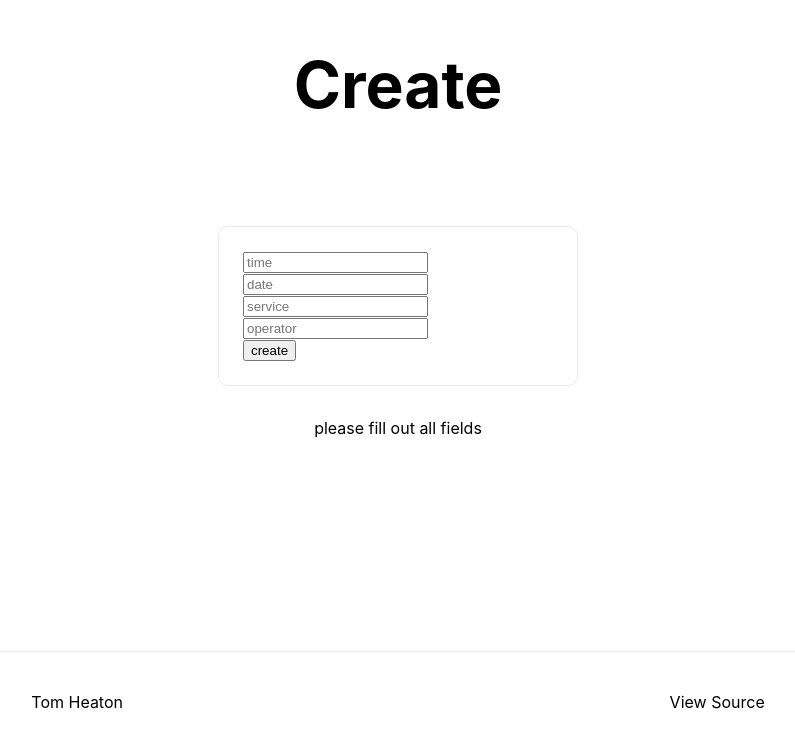
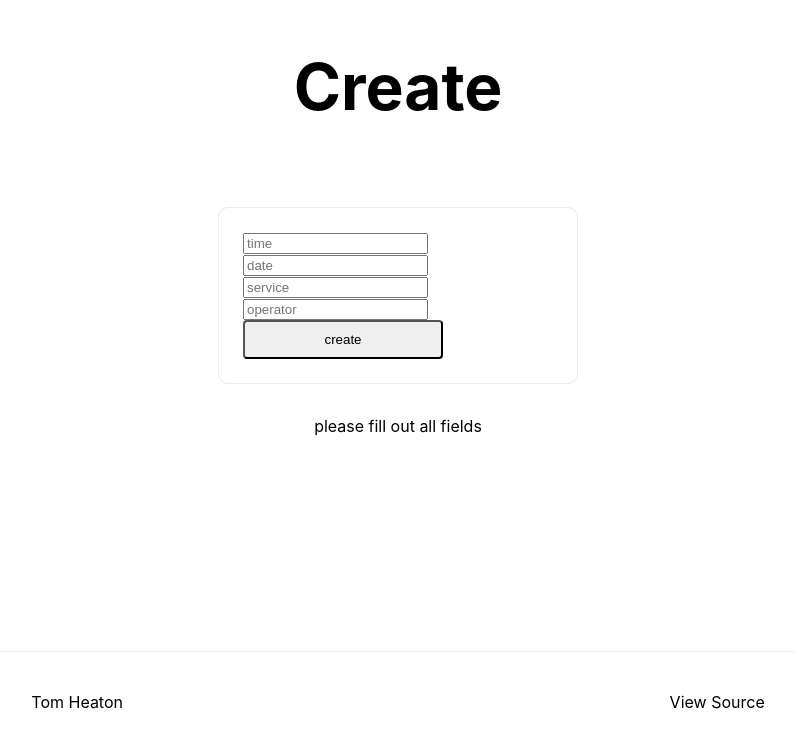
Before and after one commit to tomheaton/qr-calendar, a Next.js app: page /create in a window 1280 px wide. Shown: the part 149-896 px from the top of the page, without its empty margins (242-1037 px from the left). Built offline with nearby package versions, Linux system fonts and the light colour scheme.

Commit message:
more work

```diff
--- a/src/pages/create.tsx
+++ b/src/pages/create.tsx
@@ -11,6 +11,8 @@ const Create: NextPage = () => {
 
     const [done, setDone] = useState<boolean>(false);
     const [link, setLink] = useState<string>("");
+
+    const [clockTime, setClockTime] = useState<string>("10:00");
 
     const [time, setTime] = useState<string>("");
     const [date, setDate] = useState<string>("");
@@ -36,15 +38,12 @@ const Create: NextPage = () => {
 
             <br/>
 
-            <br/>
-
             {done ? (
                 <>
-                    {/*<QRCode id={"QRCode"} value={`https://qrcalendar.${process.env.NEXT_PUBLIC_MAIN_URL}/event`}/>*/}
                     <QRCode id={"QRCode"} value={link}/>
                     <p>please scan the QR Code</p>
                     <br/>
-                    <button onClick={() => {setDone(false)}}>Edit</button>
+                    <button className={styles.button} onClick={() => {setDone(false)}}>Edit</button>
                 </>
             ) : (
                 <>
@@ -55,7 +54,7 @@ const Create: NextPage = () => {
                             <input type={"text"} placeholder={"service"} onChange={e => setService(e.target.value)}/>
                             <input type={"text"} placeholder={"operator"} onChange={e => setOperator(e.target.value)}/>
                             <br/>
-                            <button onClick={generate}>create</button>
+                            <button className={styles.button} onClick={generate}>create</button>
                         </div>
                     </div>
 
--- a/src/pages/event.tsx
+++ b/src/pages/event.tsx
@@ -58,6 +58,10 @@ const Event: NextPage = () => {
                     <i className="bi bi-microsoft" aria-label="Outlook"/>
                     <p>Outlook</p>
                 </button>
+                <button className={styles.button} onClick={() => {router.push(office365(event))}}>
+                    <i className="bi bi-windows" aria-label="Office 365"/>
+                    <p>Office 365</p>
+                </button>
             </div>
 
         </div>
--- a/src/styles/Create.module.css
+++ b/src/styles/Create.module.css
@@ -17,14 +17,18 @@
     align-items: center;
 }
 
+.button {
+    width: 200px;
+    padding: 10px;
+    border-radius: 4px;
+}
+
 .title a {
     color: #0070f3;
     text-decoration: none;
 }
 
-.title a:hover,
-.title a:focus,
-.title a:active {
+.title a:hover, .title a:focus, .title a:active {
     text-decoration: underline;
 }
 
@@ -34,8 +38,7 @@
     font-size: 4rem;
 }
 
-.title,
-.description {
+.title, .description {
     text-align: center;
 }
 
@@ -74,9 +77,7 @@
     width: 45%;
 }
 
-.card:hover,
-.card:focus,
-.card:active {
+.card:hover, .card:focus, .card:active {
     color: #0070f3;
     border-color: #0070f3;
 }
```
Also changed, not shown: 1 other file (tests, documents, lock files or other folders).
